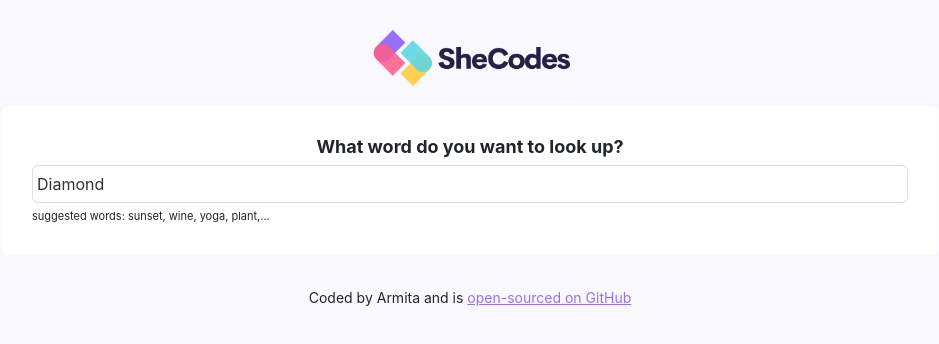
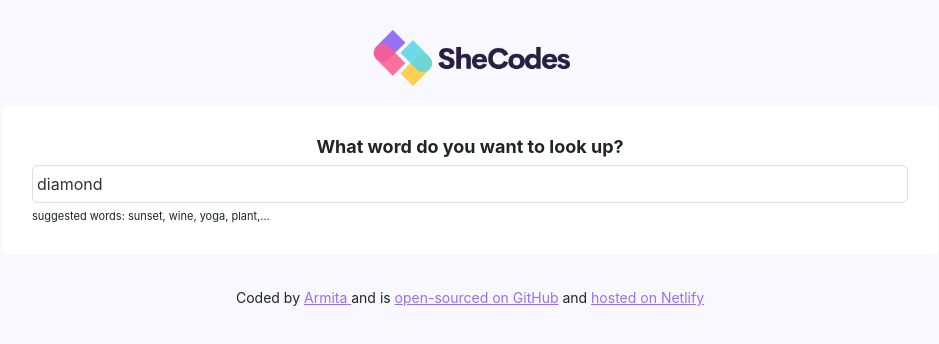
Before and after one commit to nili-vjd/dictionary-project, a React (Create React App) app: page / in a window 1280 px wide. Shown: the top 344 px of the page, without its empty margins (170-1109 px from the left). Built offline with nearby package versions, Linux system fonts and the light colour scheme; no server answers.

Commit message:
Added some links

```diff
--- a/src/App.js
+++ b/src/App.js
@@ -9,18 +9,34 @@ export default function App() {
         <header className="App-header">
           <img src={logo} className="App-logo" alt="logo" />
           <main>
-            <Dictionary defaultKeyword="Diamond" />
+            <Dictionary defaultKeyword="diamond" />
           </main>
           <footer className="App-footer">
             {" "}
             <small>
-              Coded by Armita and is{" "}
+              Coded by{" "}
+              <a
+                href="https://www.linkedin.com/in/armita-vajed/"
+                target="_blank"
+                rel="noreferrer"
+              >
+                Armita{" "}
+              </a>
+              and is{" "}
               <a
                 href="https://github.com/nili-vjd/dictionary-project"
                 target="_blank"
                 rel="noreferrer"
               >
                 open-sourced on GitHub
+              </a>{" "}
+              and{" "}
+              <a
+                href="https://starlit-paletas-f5f1e6.netlify.app/"
+                target="_blank"
+                rel="noreferrer"
+              >
+                hosted on Netlify
               </a>
             </small>
           </footer>
```
